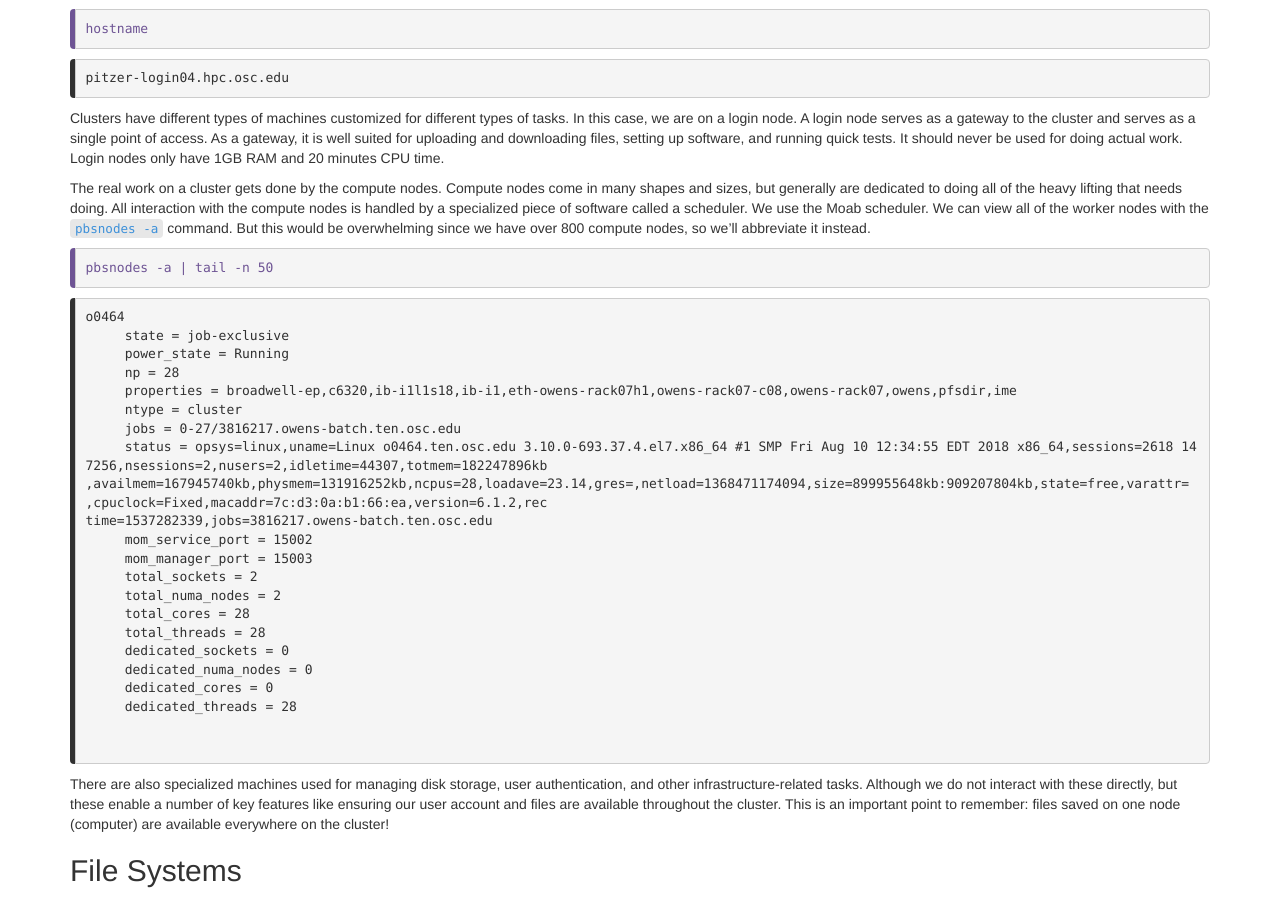
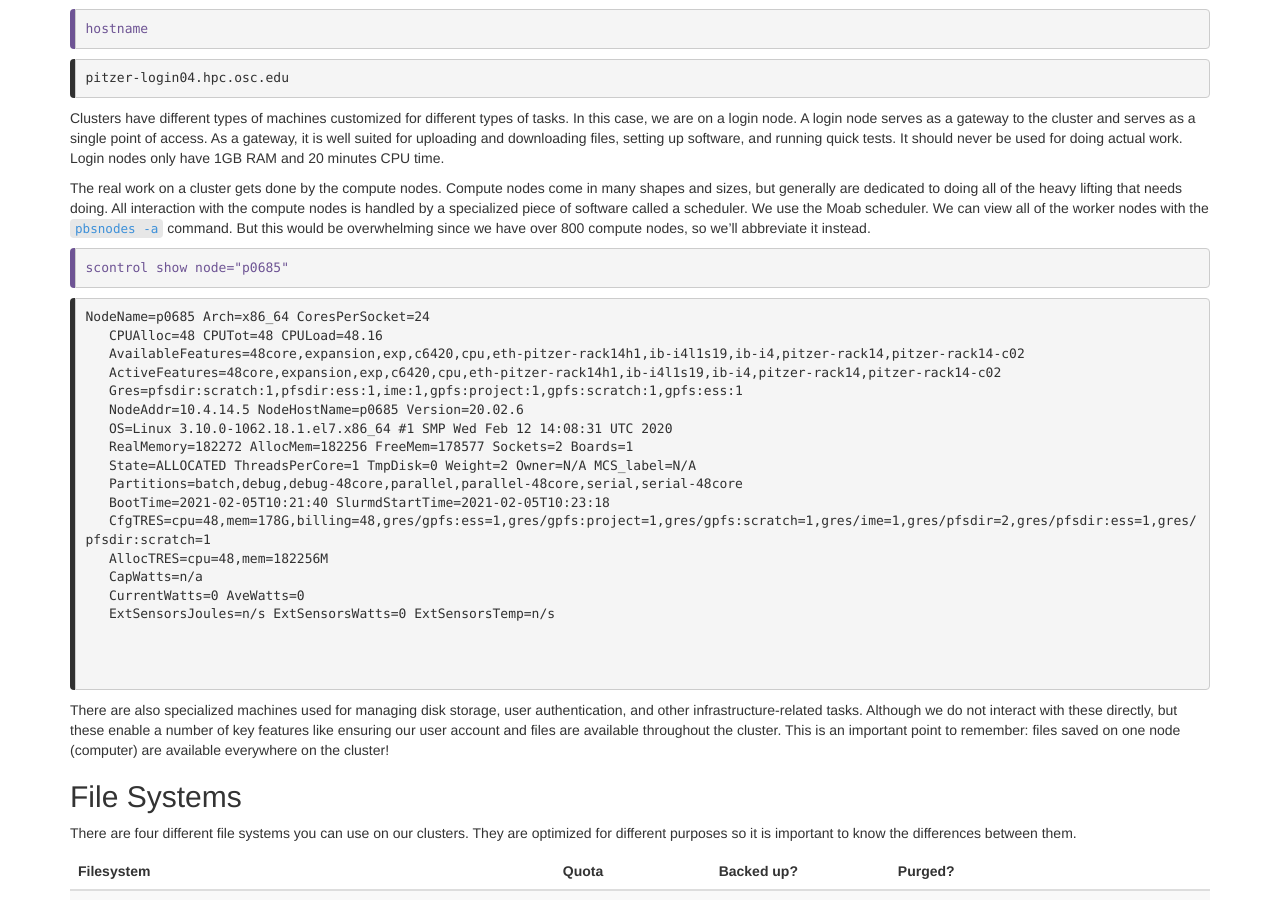
Before and after one commit to khill42/OSC_IntroHPC, a Jekyll site: the page built from _episodes/11-cluster.md, in a window 1280 px wide and 900 px high, scrolled down 2413 px. Built offline with Jekyll 4.4.1, drawn with Linux system fonts in a browser that asks for light colours.

Commit message:
Update 11-cluster.md

````diff
--- a/_episodes/11-cluster.md
+++ b/_episodes/11-cluster.md
@@ -100,30 +100,27 @@ All interaction with the compute nodes is handled by a specialized piece of soft
 We can view all of the worker nodes with the `pbsnodes -a` command. But this would be overwhelming since we have over 800 compute nodes, so we'll abbreviate it instead.
 
 ```
-pbsnodes -a | tail -n 50
+scontrol show node="p0685"
 ```
 {: .bash}
 ```
-o0464
-     state = job-exclusive
-     power_state = Running
-     np = 28
-     properties = broadwell-ep,c6320,ib-i1l1s18,ib-i1,eth-owens-rack07h1,owens-rack07-c08,owens-rack07,owens,pfsdir,ime
-     ntype = cluster
-     jobs = 0-27/3816217.owens-batch.ten.osc.edu
-     status = opsys=linux,uname=Linux o0464.ten.osc.edu 3.10.0-693.37.4.el7.x86_64 #1 SMP Fri Aug 10 12:34:55 EDT 2018 x86_64,sessions=2618 147256,nsessions=2,nusers=2,idletime=44307,totmem=182247896kb
-,availmem=167945740kb,physmem=131916252kb,ncpus=28,loadave=23.14,gres=,netload=1368471174094,size=899955648kb:909207804kb,state=free,varattr= ,cpuclock=Fixed,macaddr=7c:d3:0a:b1:66:ea,version=6.1.2,rec
-time=1537282339,jobs=3816217.owens-batch.ten.osc.edu
-     mom_service_port = 15002
-     mom_manager_port = 15003
-     total_sockets = 2
-     total_numa_nodes = 2
-     total_cores = 28
-     total_threads = 28
-     dedicated_sockets = 0
-     dedicated_numa_nodes = 0
-     dedicated_cores = 0
-     dedicated_threads = 28
+NodeName=p0685 Arch=x86_64 CoresPerSocket=24
+   CPUAlloc=48 CPUTot=48 CPULoad=48.16
+   AvailableFeatures=48core,expansion,exp,c6420,cpu,eth-pitzer-rack14h1,ib-i4l1s19,ib-i4,pitzer-rack14,pitzer-rack14-c02
+   ActiveFeatures=48core,expansion,exp,c6420,cpu,eth-pitzer-rack14h1,ib-i4l1s19,ib-i4,pitzer-rack14,pitzer-rack14-c02
+   Gres=pfsdir:scratch:1,pfsdir:ess:1,ime:1,gpfs:project:1,gpfs:scratch:1,gpfs:ess:1
+   NodeAddr=10.4.14.5 NodeHostName=p0685 Version=20.02.6
+   OS=Linux 3.10.0-1062.18.1.el7.x86_64 #1 SMP Wed Feb 12 14:08:31 UTC 2020
+   RealMemory=182272 AllocMem=182256 FreeMem=178577 Sockets=2 Boards=1
+   State=ALLOCATED ThreadsPerCore=1 TmpDisk=0 Weight=2 Owner=N/A MCS_label=N/A
+   Partitions=batch,debug,debug-48core,parallel,parallel-48core,serial,serial-48core
+   BootTime=2021-02-05T10:21:40 SlurmdStartTime=2021-02-05T10:23:18
+   CfgTRES=cpu=48,mem=178G,billing=48,gres/gpfs:ess=1,gres/gpfs:project=1,gres/gpfs:scratch=1,gres/ime=1,gres/pfsdir=2,gres/pfsdir:ess=1,gres/pfsdir:scratch=1
+   AllocTRES=cpu=48,mem=182256M
+   CapWatts=n/a
+   CurrentWatts=0 AveWatts=0
+   ExtSensorsJoules=n/s ExtSensorsWatts=0 ExtSensorsTemp=n/s
+
 
 
 ```
````
